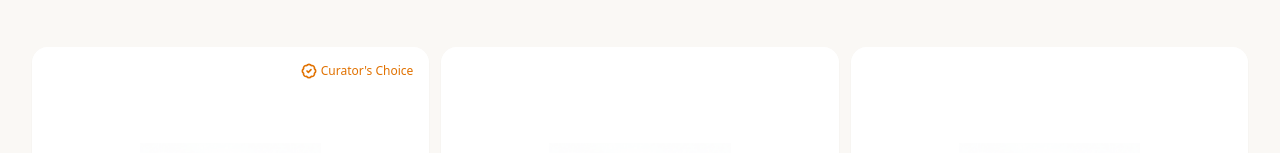
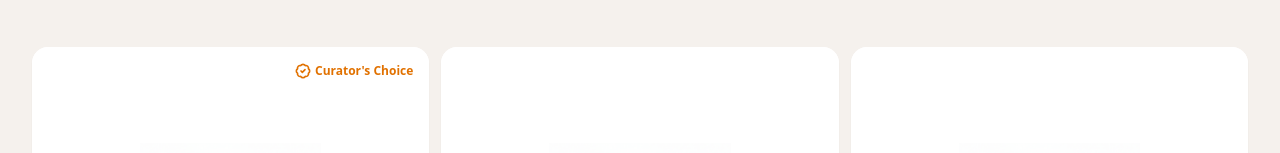
Before and after one commit to Noiddd/craftedgallery, a Next.js app: page / in a window 1280 px wide. Shown: the part 331-484 px from the top of the page. Built offline with nearby package versions, Linux system fonts and the light colour scheme.

Commit message:
color correct

```diff
--- a/app/components/Navigation.tsx
+++ b/app/components/Navigation.tsx
@@ -1,10 +1,11 @@
 "use client";
 
 import Link from "next/link";
+import { BG_COLOR } from "@/lib/constants/styles";
 
 export default function Navigation() {
   return (
-    <nav className="bg-[#f8f8f8]">
+    <nav style={{ backgroundColor: BG_COLOR }}>
       <div className="max-w-[1800px] mx-auto px-8 py-6">
         <div className="flex items-center justify-between">
           {/* Logo */}
--- a/app/components/ui/AnimatedTabButton.tsx
+++ b/app/components/ui/AnimatedTabButton.tsx
@@ -21,8 +21,7 @@ export function AnimatedTabButton({ section, isActive, onClick }: AnimatedTabBut
       {isActive && (
         <motion.div
           layoutId="activeSection"
-          className="absolute inset-0 bg-black rounded-full"
-          style={{ zIndex: -1 }}
+          className="absolute inset-0 bg-black rounded-full z-0"
           transition={{
             type: "spring",
             stiffness: 380,
--- a/app/components/ui/CraftCard.tsx
+++ b/app/components/ui/CraftCard.tsx
@@ -29,7 +29,7 @@ export function CraftCard({ craft }: CraftCardProps) {
         {craft.isStaffPick && (
           <div className="absolute top-4 right-4 flex items-center gap-1 text-xs text-amber-600">
             <BadgeCheck className="w-4 h-4" strokeWidth={2.5} />
-            <span className="font-medium">Curator's Choice</span>
+            <span className="font-semibold">Curator's Choice</span>
           </div>
         )}
       </div>
--- a/lib/constants/styles.ts
+++ b/lib/constants/styles.ts
@@ -1,2 +1,3 @@
-export const CARD_SHADOW = '0 1px 2px 0 rgba(0, 0, 0, 0.03), 0 1px 3px 0 rgba(0, 0, 0, 0.02)';
-export const BG_COLOR = '#faf8f5';
+export const CARD_SHADOW =
+  "0 1px 2px 0 rgba(0, 0, 0, 0.03), 0 1px 3px 0 rgba(0, 0, 0, 0.02)";
+export const BG_COLOR = "#f5f1ed";
```
